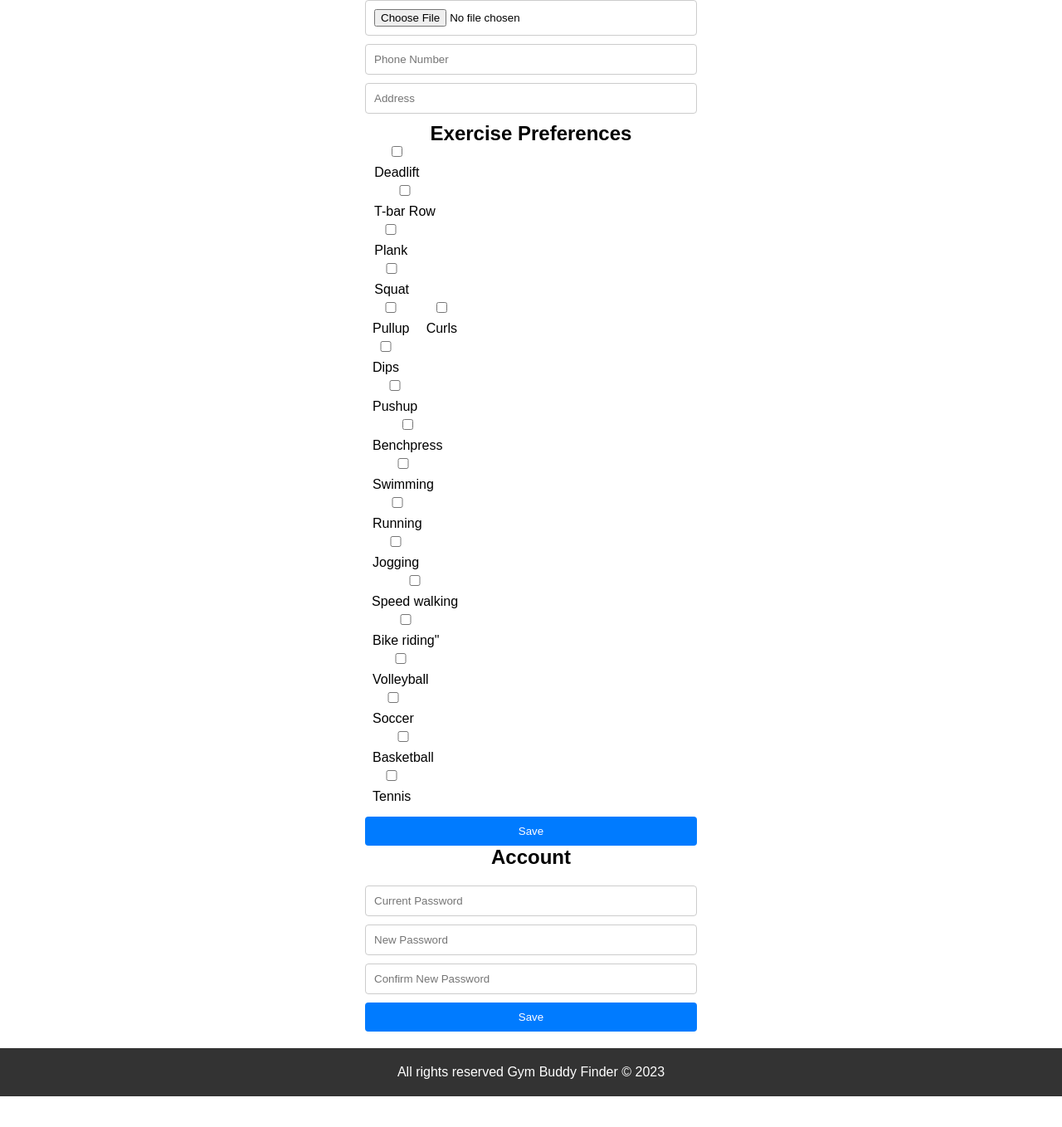
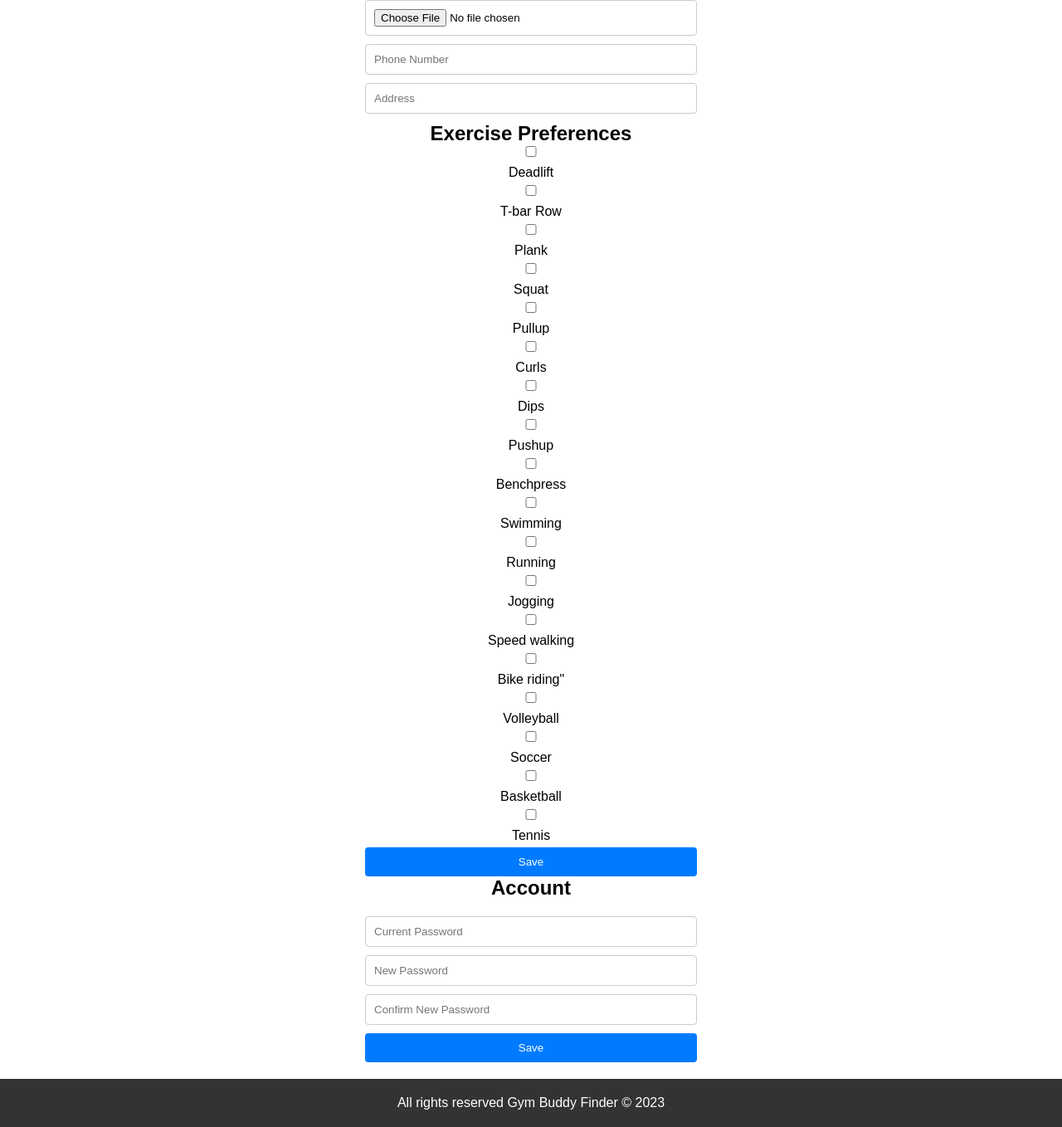
Before and after one commit to Ken-Obieze/buddy, a Flask app: page /profile in a window 1280 px wide. Shown: the part 194-1552 px from the top of the page at 83% size. Before the commit the page ends 1515 px from the top, so only its background shows below. Run offline with Flask 3, Linux system fonts and the light colour scheme; a user stored in the database is signed in.

Commit message:
reverted changes to styles.css

```diff
--- a/gym_buddy_finder/static/css/styles.css
+++ b/gym_buddy_finder/static/css/styles.css
@@ -216,7 +216,7 @@ body {
   cursor: pointer;
 }
 
-.exercise-preferences {
+/**.exercise-preferences {
   display: flex;
   flex-wrap: wrap;
   justify-content: space-between;
@@ -225,7 +225,7 @@ body {
 .exercise-preferences {
   width: 30%;
   margin-bottom: 10px;
-}
+}**/
 
 .exercise-preferences {
   align-items: normal;
```
